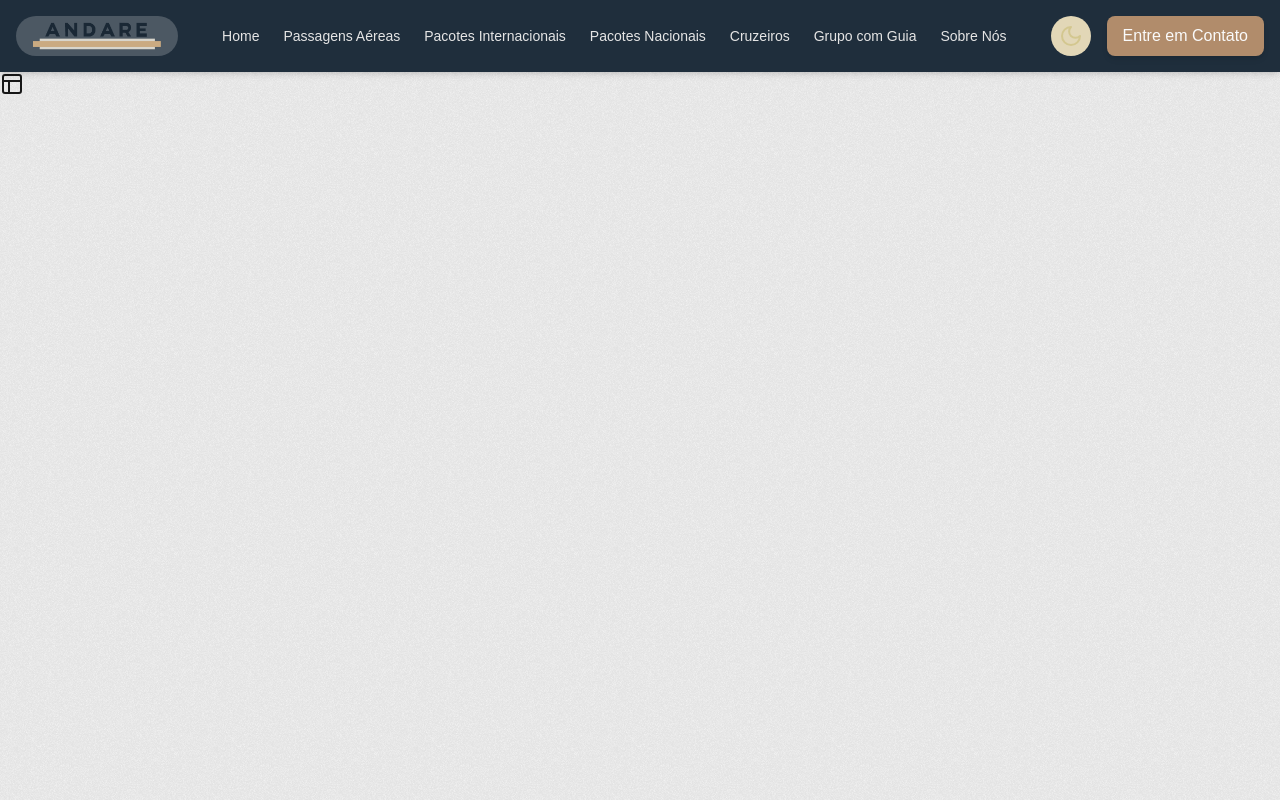
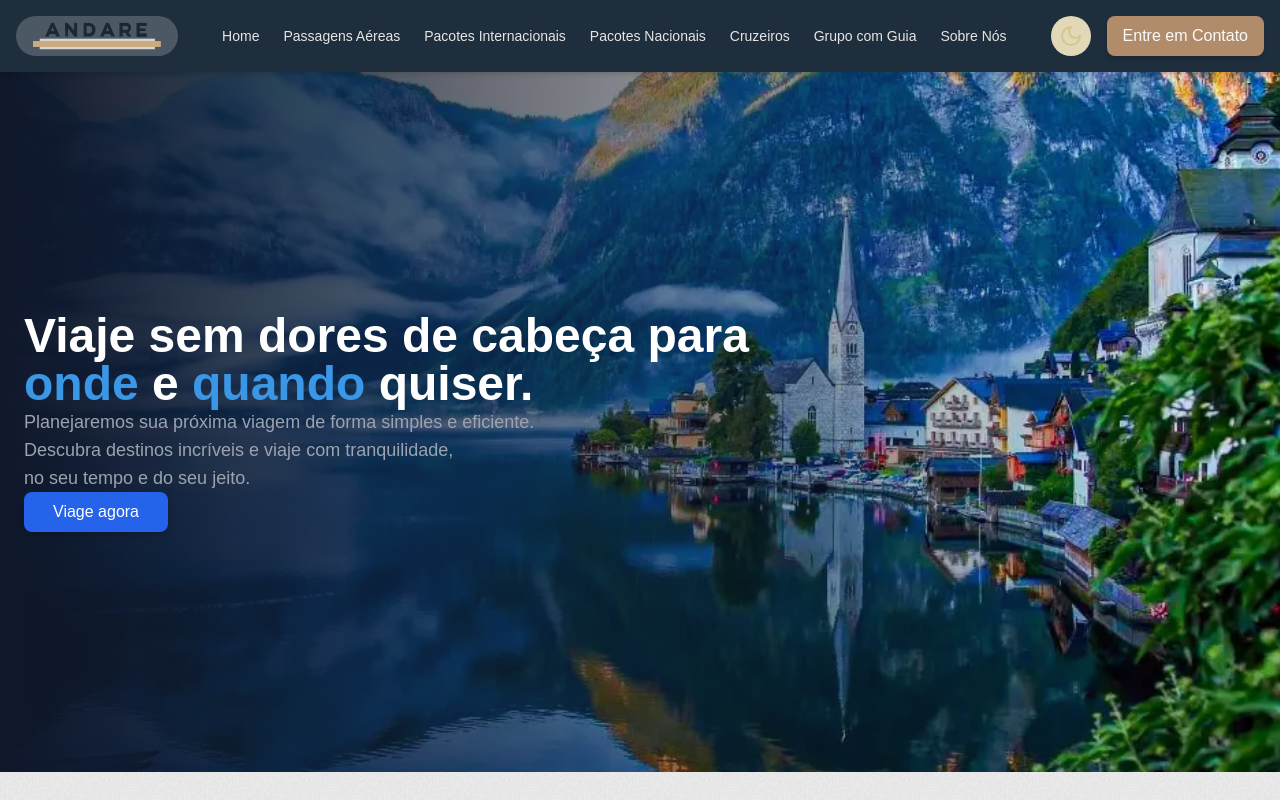
Before and after one commit to Caio-Marianni/Andare, a Next.js app: page / in a window 1280 px wide. Built offline with nearby package versions, Linux system fonts and the light colour scheme.

Commit message:
v.0.1.5 Hero Structure

```diff
--- /dev/null
+++ b/src/app/components/Hero.tsx
@@ -0,0 +1,34 @@
+import React from "react";
+
+const HeroWithRandomBackground: React.FC = () => {
+  return (
+    <div className="relative w-full h-[700px] bg-cover" style={{ backgroundImage: "url('./backgrounds/background1.webp')" }}>
+      {/* Shadow */}
+      <div className="absolute w-full h-full bg-gradient-to-r from-slate-900 to-[#ffffff00]"></div>
+      {/* Text */}
+      <div className="relative container flex flex-col justify-center w-full h-full z-10 px-6">
+        <h1 className="text-4xl md:text-5xl font-bold text-white">
+          Viaje sem dores de cabeça para
+          <br />
+          <span className="text-secondary-500">onde</span> e{" "}
+          <span className="text-secondary-500">quando</span> quiser.
+        </h1>
+        <p className="text-gray-400 text-base md:text-lg">
+          Planejaremos sua próxima viagem de forma simples e eficiente.
+          <br />
+          Descubra destinos incríveis e viaje com tranquilidade,
+          <br />
+          no seu tempo e do seu jeito.
+        </p>
+        <a
+          href="#"
+          className="w-36 text-center py-2 px-6 bg-blue-600 rounded-lg shadow-md hover:bg-blue-800 transition duration-300 ease-in-out text-white"
+        >
+          Viage agora
+        </a>
+      </div>
+    </div>
+  );
+};
+
+export default HeroWithRandomBackground;
--- a/src/app/globals.css
+++ b/src/app/globals.css
@@ -28,3 +28,10 @@ body {
   color: var(--foreground);
   font-family: Arial, Helvetica, sans-serif;
 }
+
+.bg-hero {
+  background-image: url("/public/noise.png"),
+    linear-gradient(to right, #1e293b, #ffffff00);
+  background-size: cover;
+  background-position: center;
+}
--- a/src/app/page.tsx
+++ b/src/app/page.tsx
@@ -1,6 +1,11 @@
 'use client';
 import { Layout } from 'lucide-react';
+import Hero from './components/Hero';
 
 export default function HomePage() {
-  return <Layout />;
+  return (
+    <div>
+      <Hero />
+    </div>
+  )
 }
```
Also changed, not shown: public/backgrounds/background1.webp (added).
